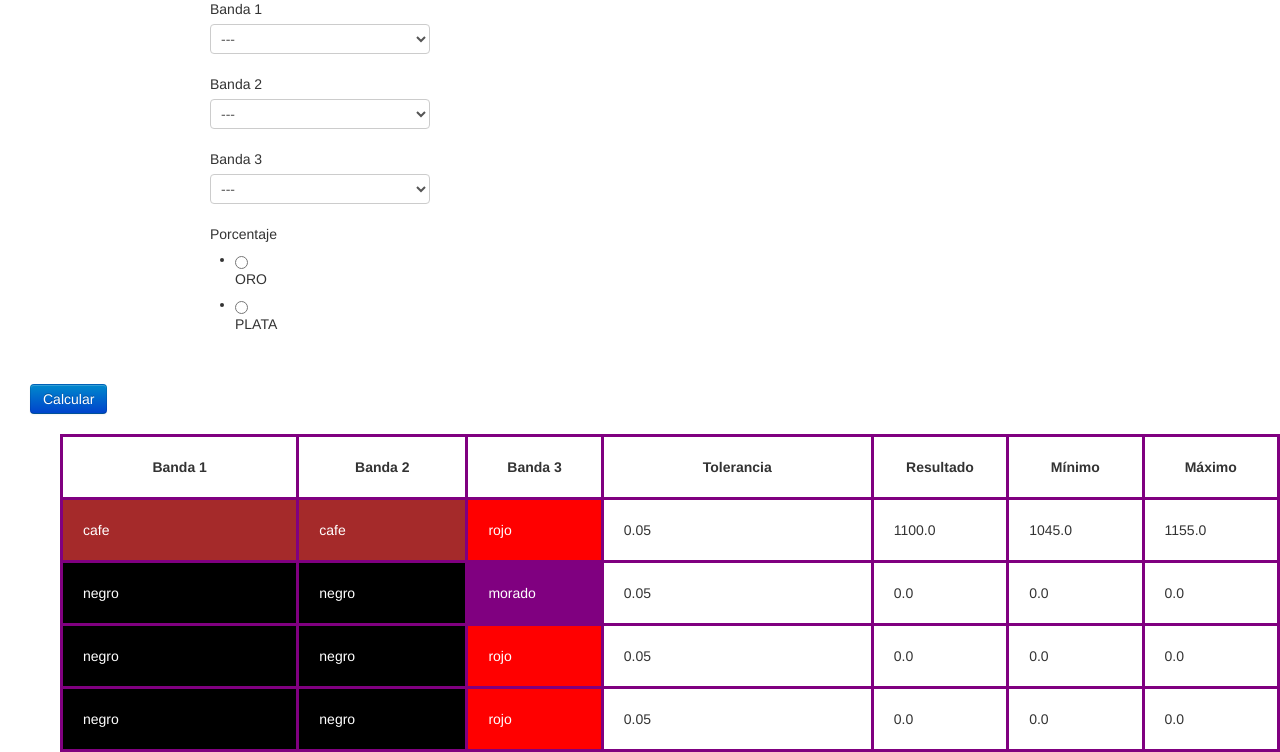
After one commit to IDGS804-20001544/IDGS804-Flask2, a Flask app: page /Resistencia in a window 1280 px wide. The commit adds this page. Shown: the part 521-1273 px from the top of the page. Run offline with Flask 2, Linux system fonts and the light colour scheme; some libraries are stand-ins or nearby versions.

Commit message:
08/03/2023 Resistencia

```diff
--- /dev/null
+++ b/Resistencias.py
@@ -0,0 +1,16 @@
+from wtforms import  Form, StringField, SelectField, RadioField, validators
+
+class ResForm(Form):
+    colore2 = [("", "---"), (0, 'NEGRO'), (1, 'CAFE'), (2, 'ROJO'), (3, 'NARANJA'), (4, 'AMARILLO'),
+               (5, 'VERDE'), (6, 'AZUL'), (7, 'MORADO'), (8, 'GRIS'), (9, 'BLANCO')]
+
+    colore3 = [("", "---"), (1, 'NEGRO'), (10, 'CAFE'), (100, 'ROJO'), (1000, 'NARANJA'), (10000, 'AMARILLO'),
+               (10000, 'VERDE'), (100000, 'AZUL'), (1000000, 'MORADO'), (10000000, 'GRIS'), (100000000, 'BLANCO')]
+
+    colo1 = [(0.05, 'ORO'), (0.1, 'PLATA')]
+
+    banda1 = SelectField('Banda 1', [validators.DataRequired(message = "SELECCIONE UN COLOR")], coerce = str, choices = colore2)
+    banda2 = SelectField('Banda 2', [validators.DataRequired(message = "SELECCIONE UN COLOR")], coerce = str, choices = colore2)
+    banda3 = SelectField('Banda 3', [validators.DataRequired(message = "SELECCIONE UN COLOR")], coerce = str, choices = colore3)
+
+    tolerancia = RadioField('Porcentaje', [validators.DataRequired(message = "SELECCIONE UN COLOR")], coerce = str, choices = colo1)
--- a/app.py
+++ b/app.py
@@ -2,10 +2,13 @@ from flask import Flask,render_template,request
 import forms
 import Traductorforms
 import cajas_dinamicas
+import Resistencias
 from flask_wtf.csrf import CSRFProtect
 from flask import make_response
 from flask import flash
 from flask_wtf import FlaskForm
+import json
+from flask import redirect
 
 
 app=Flask(__name__)
@@ -51,10 +54,73 @@ def cajas():
     n= int(numerocajas or 0)
     return render_template('cajas_dinamicas.html', numerocajas = numerocajas, numero = numero, n = n)
 
+
+colores = [
+    "negro",
+    "cafe",
+    "rojo",
+    "naranja",
+    "amarillo",
+    "verde",
+    "azul",
+    "morado",
+    "gris",
+    "blanco",
+]
+
+color = ["oro", "plata"]
+
+def calculate(bands):
+    result = float(
+        f"{colores.index(bands['ban1'])}{colores.index(bands['ban2'])}"
+    ) * float(f"1{colores.index(bands['ban3']) * '0'}")
+    min = result - (result * float(bands["tolerancia"]))
+    max = result + (result * float(bands["tolerancia"]))
+    return (
+        bands["ban1"],
+        bands["ban2"],
+        bands["ban3"],
+        bands["tolerancia"],
+        result,
+        min,
+        max,
+    )
+
+@app.route("/Resistencia",methods=['POST', 'GET'])
+def res():
+     form = Resistencias.ResForm(request.form)
+     filename = "resistencia.json"
+
+     with open(filename, "r") as f:
+        dataTemp = json.load(f)
+
+     datos = [calculate(row) for row in dataTemp] if dataTemp != "" else False
+
+     if request.method == "POST" and form.validate():
+        banda1 = request.form.get("banda1")
+        banda2 = request.form.get("banda2")
+        banda3 = request.form.get("banda3")
+        tolerancia = request.form.get("tolerancia")
+
+        jsonObj = {
+            "ban1": colores[int(banda1)],
+            "ban2": colores[int(banda2)],
+            "ban3": colores[len(banda3) - 1],
+            "tolerancia": tolerancia,
+        }
+
+        with open(filename, "w") as f:
+            json.dump([jsonObj, *dataTemp], f)
+
+        return redirect("/Resistencia")
+
+     return render_template('Resistencias.html', form=form,datos=datos)
+
+
+
 @app.route("/Traductor",methods=['POST', 'GET'])
 def Traductor():
     reg_traduc=Traductorforms.Traduform(request.form)
-    reg_traducido=Traductorforms.Traducidoform(request.form)
 
     datos=list()
     lenguage=request.form.get('lenguage')
@@ -68,7 +134,7 @@ def Traductor():
 
 
 
-    return render_template('Traductor.html',form=reg_traduc,datos=datos,form2=reg_traducido)
+    return render_template('Traductor.html',form=reg_traduc,datos=datos)
 
 @app.route("/TraductorResult",methods=['POST', 'GET'])
 def TraductorResult():
@@ -116,5 +182,5 @@ def cajas2():
 
 
 if __name__ == "__main__":
-     #csrf.init_app(app)
+     csrf.init_app(app)
      app.run(debug=True)
--- /dev/null
+++ b/resistencia.json
@@ -0,0 +1 @@
+[{"ban1": "cafe", "ban2": "cafe", "ban3": "rojo", "tolerancia": "0.05"}, {"ban1": "negro", "ban2": "negro", "ban3": "morado", "tolerancia": "0.05"}, {"ban1": "negro", "ban2": "negro", "ban3": "rojo", "tolerancia": "0.05"}, {"ban1": "negro", "ban2": "negro", "ban3": "rojo", "tolerancia": "0.05"}]
--- /dev/null
+++ b/templates/Resistencias.html
@@ -0,0 +1,148 @@
+{% extends "layout.html" %}
+
+{%block content%}
+
+<style>
+    .negro{
+        background-color: black;
+        color: white;
+    }
+    .cafe{
+        background-color: brown;
+        color: white;
+    }
+    .rojo{
+        background-color: red;
+        color: white;
+    }
+    .naranja{
+        background-color: orange;
+        color: black;
+    }
+    .amarillo{
+        background-color: yellow;
+        color: black;
+    }.verde{
+        background-color: green;
+        color: white;
+    }
+    .azul{
+        background-color: blue;
+        color: white;
+    }
+    .morado{
+        background-color: purple;
+        color: white;
+    }
+    .gris{
+        background-color: gray;
+        color: white;
+    }
+    .blanco{
+        background-color: white;
+        color: black;
+    }
+    .column1{
+        margin-left:220px;
+        margin-right:20px;
+        margin-top:10px;
+    }
+    .column2{
+        position:absolute;
+        top:0px;
+        left:0px;
+        width:200px;
+        margin-top:10px;
+    }
+    table {
+        table-layout: fixed;
+        width: 100%;
+        border-collapse: collapse;
+        border: 3px solid purple;
+      }
+      table th,td{
+        border: 3px solid purple;
+
+
+      }
+
+      thead th:nth-child(1) {
+        width: 30%;
+      }
+
+      thead th:nth-child(2) {
+        width: 20%;
+      }
+
+      thead th:nth-child(3) {
+        width: 15%;
+      }
+
+      thead th:nth-child(4) {
+        width: 35%;
+      }
+      thead th:nth-child(5) {
+        width: 15%;
+      }
+      thead th:nth-child(6) {
+        width: 15%;
+      }
+      thead th:nth-child(7) {
+        width: 15%;
+      }
+
+      th, td {
+        padding: 20px;
+      }
+</style>
+
+<div class="row">
+    <h1>CALCULAR LA RESISTENCIA</h1>
+    <div class="column1">
+        <img src="https://www.logicbus.com.mx/blog/wp-content/uploads/2019/07/codigo-colores-resistencias-e1563802288271.jpg" style="width:600px;height:400px;">
+    </div>
+
+    <div class="column2"></div>
+        {%from "_macros.html" import render_firld%}
+        <form class ="form-horizontal" action="" method="post" novalidate>
+
+            {{form.csrf_token}}
+            <input type="hidden" name="csrf_token" value="{{csrf_token()}}">
+            <div class="control-group">
+                {{render_firld(form.banda1)}}
+                {{render_firld(form.banda2)}}
+                {{render_firld(form.banda3)}}
+
+                {{render_firld(form.tolerancia)}}
+            </div>
+            <input type="submit" id="al" name="al" value="Calcular" class="btn btn-primary">
+        </form>
+    </div>
+
+        {% from '_macros.html' import tabla %}
+        {% if datos %}
+        <table class="tabla">
+            <thead>
+            <tr>
+                    <th>Banda 1</th>
+                    <th>Banda 2</th>
+                    <th>Banda 3</th>
+                    <th>Tolerancia</th>
+                    <th>Resultado</th>
+                    <th>Mínimo</th>
+                    <th>Máximo</th>
+                </tr>
+            </thead>
+            <tbody>
+            {% if datos %}
+                    {% for ban1, ban2, ban3, tolerancia, result, min, max in datos %}
+                        {{ tabla(ban1, ban2, ban3, tolerancia, result, min, max )}}
+                    {% endfor %}
+            {% endif %}
+            </tbody>
+
+        </table>
+        {% endif %}
+    </div>
+
+{%endblock%}
--- a/templates/_macros.html
+++ b/templates/_macros.html
@@ -28,6 +28,19 @@
 
 {% endmacro %}
 
+{% macro tabla(ban1, ban2, ban3, tolerancia, valor, valorMin, valorMax) %}
+<tr>
+    <td class="{{ ban1 }}">{{ ban1 }}</td>
+    <td class="{{ ban2 }}">{{ ban2 }}</td>
+    <td class="{{ ban3 }}">{{ ban3 }}</td>
+    <td>{{ tolerancia }}</td>
+    <td>{{ valor }}</td>
+    <td>{{ valorMin }}</td>
+    <td>{{ valorMax }}</td>
+</tr>
+
+{% endmacro %}
+
 {% macro render_field(field)%}
 <div class="control-group">
     <div class="controls">
--- a/traductor.txt
+++ b/traductor.txt
@@ -1 +1,3 @@
 AZUL BLUE
+HOLA HELLO
+MORADO PURPLE2e
```
